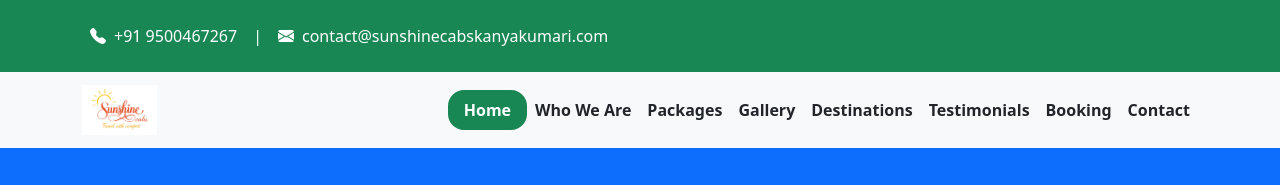
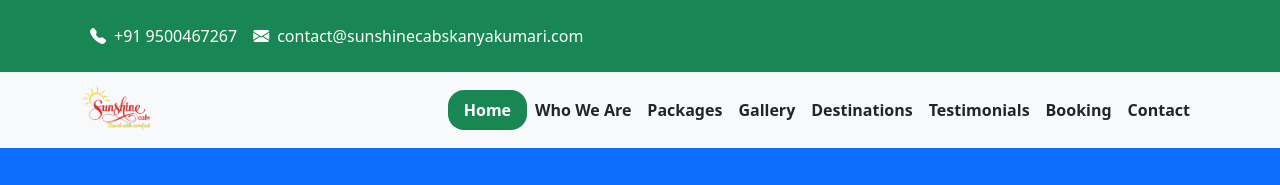
Before and after one commit to Ameen9598/sunshinekanyakumari, a plain HTML site: page index.html in a window 1280 px wide. Shown: the top 185 px of the page. Drawn offline with nearby package versions, Linux system fonts and the light colour scheme.

Commit message:
logo adjust

```diff
--- a/css/style.css
+++ b/css/style.css
@@ -296,3 +296,7 @@ body {
             font-size: 0.9rem;
         }
     }
+
+.subNavbar {
+        z-index: -1; /* Same as Bootstrap modal, higher than dropdowns/tooltips */
+    }
--- a/index.html
+++ b/index.html
@@ -66,7 +66,7 @@
     </div>
 </nav> -->
 
-<nav class="navbar navbar-dark bg-success sticky-top" id="mainNavbar">
+<nav class="navbar navbar-dark bg-success sticky-top subNavbar" id="mainNavbar">
     <div class="container d-flex flex-wrap justify-content-center justify-content-lg-start align-items-center py-2">
         <ul class="navbar-nav flex-row flex-wrap align-items-center">
             <li class="nav-item mx-2">
@@ -77,7 +77,7 @@
             </li>
 
             <!-- Divider -->
-            <li class="nav-item mx-2 text-white">|</li>
+            <!-- <li class="nav-item mx-2 text-white">|</li> -->
 
             <li class="nav-item mx-2">
                 <a class="nav-link d-flex align-items-center" href="mailto:mail@gmail.com">
@@ -96,7 +96,7 @@
   <div class="container">
     <!-- Logo added here -->
     <a class="navbar-brand fw-bold d-flex align-items-center" href="">
-      <img src="images/logo.jpeg"
+      <img src="images/logosun.png"
           alt="ExploreWorld Logo"
           class="img-fluid me-2"
           style="max-height: 50px;">
```
Also changed, not shown: images/logosun.png (added).
